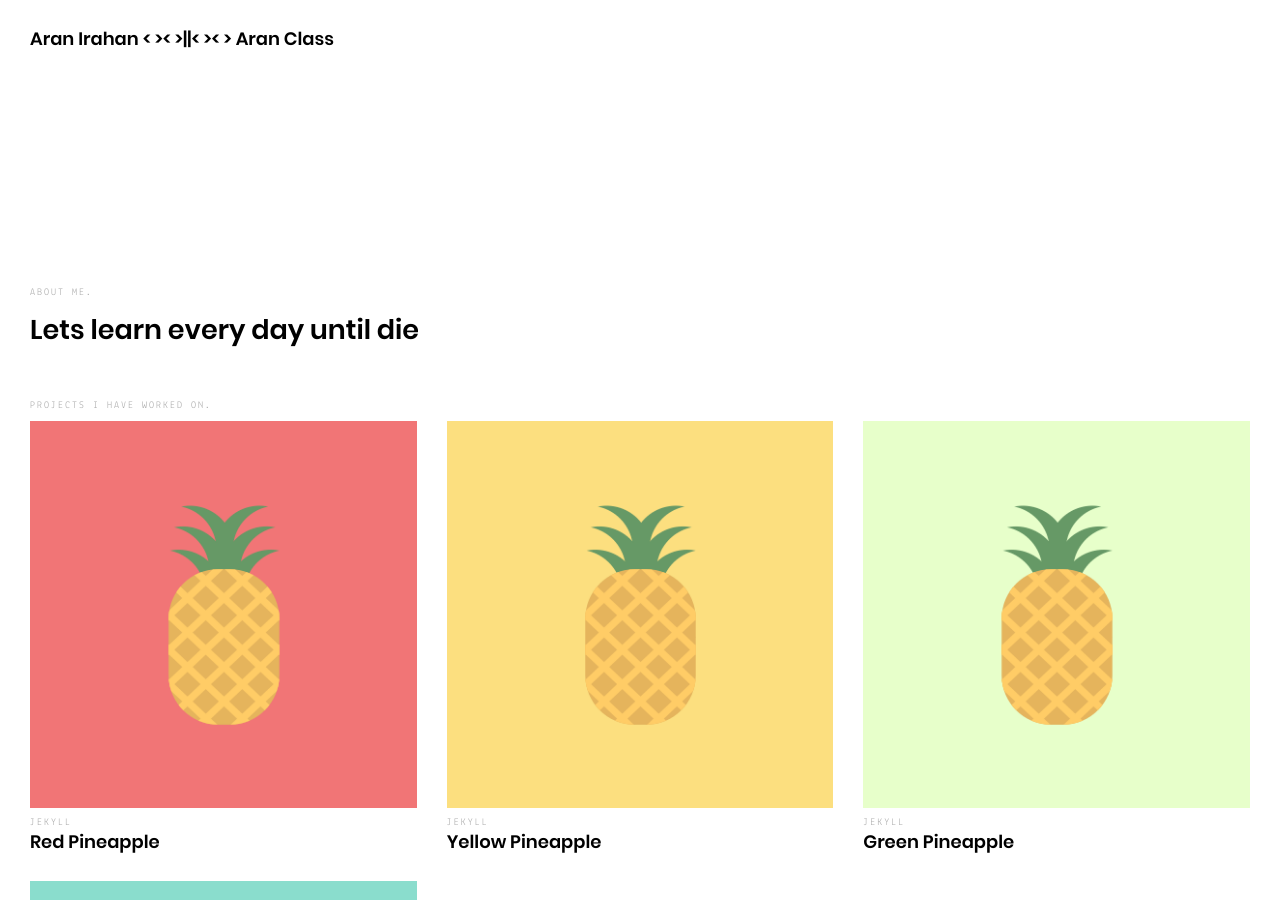
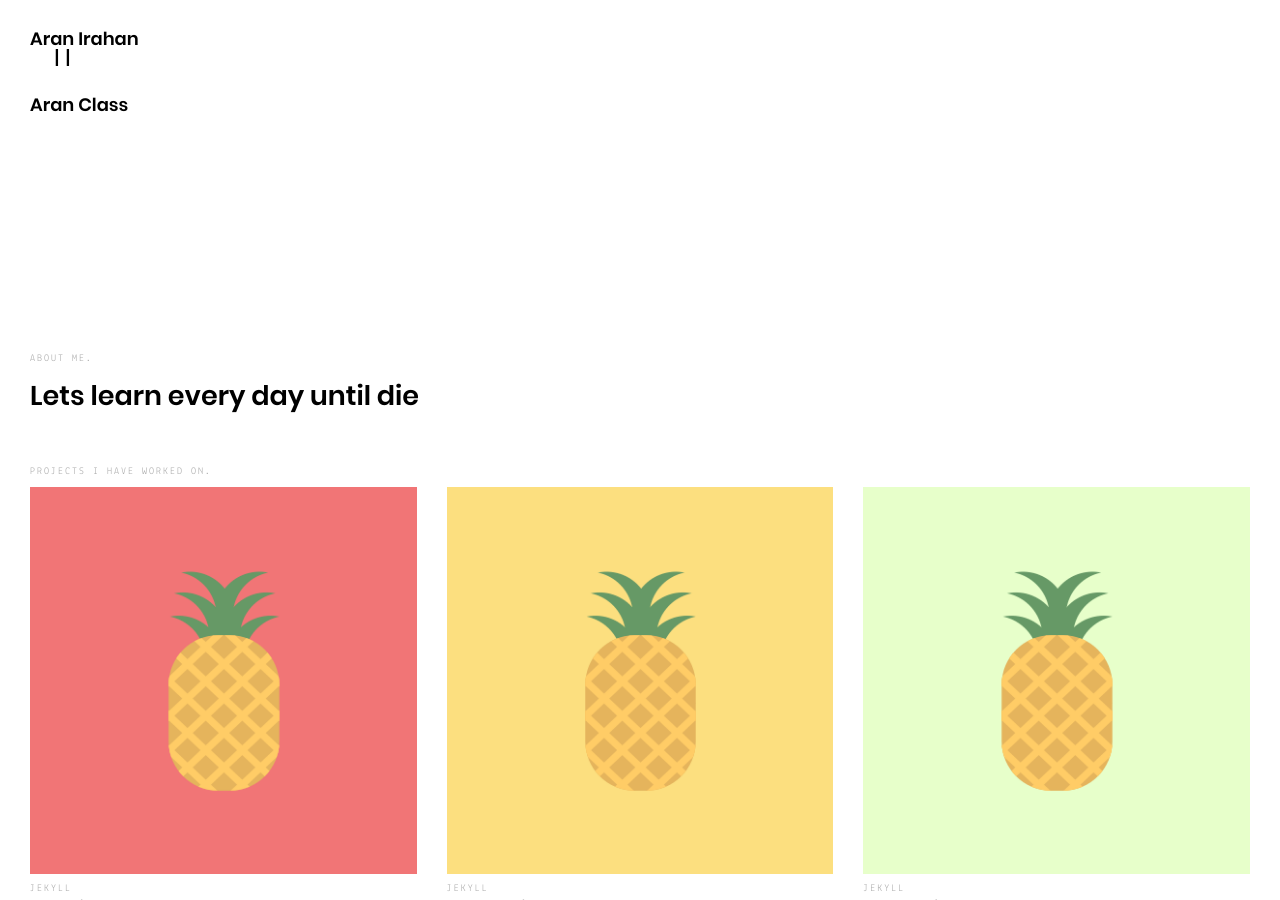
Before and after one commit to aranirahan/aranirahan.github.io, a Jekyll site: the page built from index.html, in a window 1280 px wide and 900 px high. Built offline with Jekyll 4.4.1, drawn with Linux system fonts in a browser that asks for light colours.

Commit message:
Update header.html

```diff
--- a/_includes/header.html
+++ b/_includes/header.html
@@ -3,7 +3,7 @@
 		<h1 class="logo">
 			<!--<a title="{{ site.author }}" href="{{ site.baseurl | append: "/" }}">{{ site.author }}</a>-->
 			<a title="{{ site.author }}" href="{{ site.baseurl | append: "/" }}">{{ "Aran Irahan  " }}</a>
-			<&nbsp><&nbsp>||<&nbsp><&nbsp>
+			<pre>  ||  </pre>
 			<a title="{{ site.article }}" href="{{ site.article | append: "/" }}">{{ "  Aran Class" }}</a>
 		</h1>
 	</div>
```
